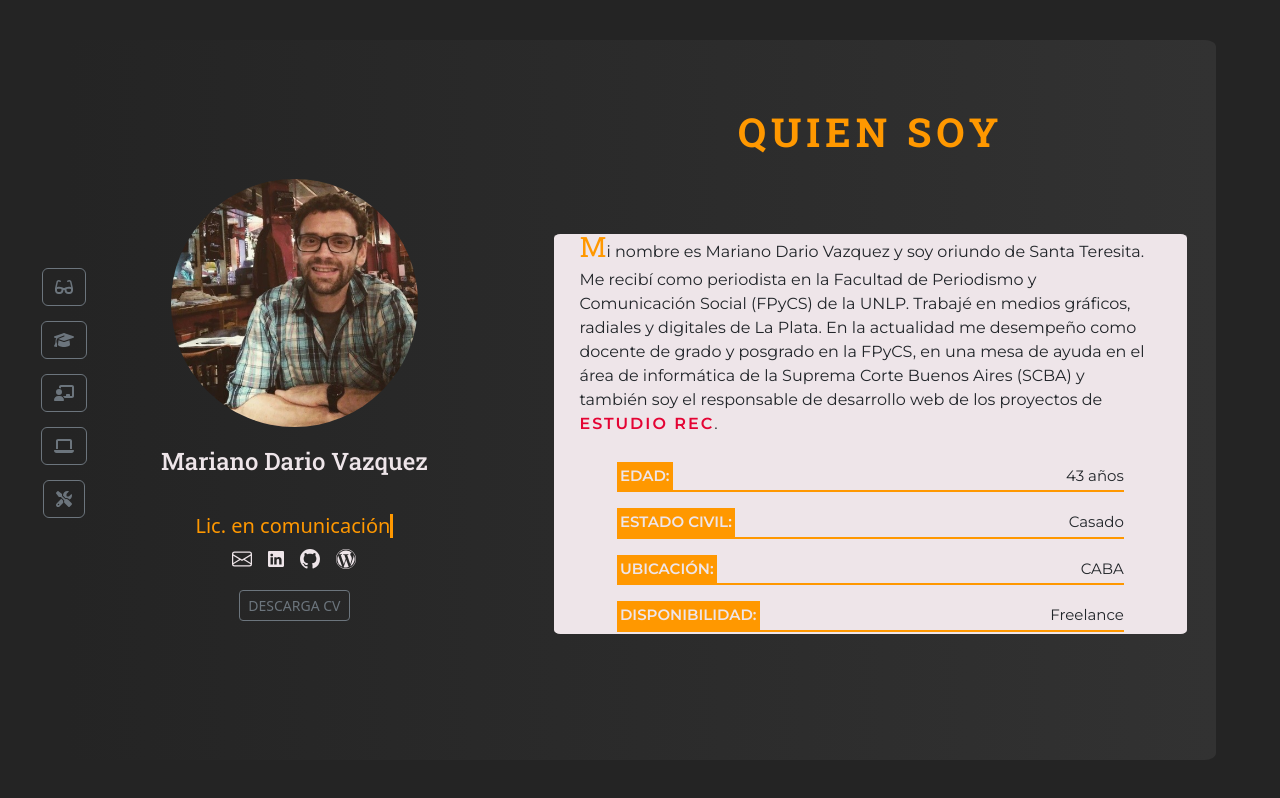
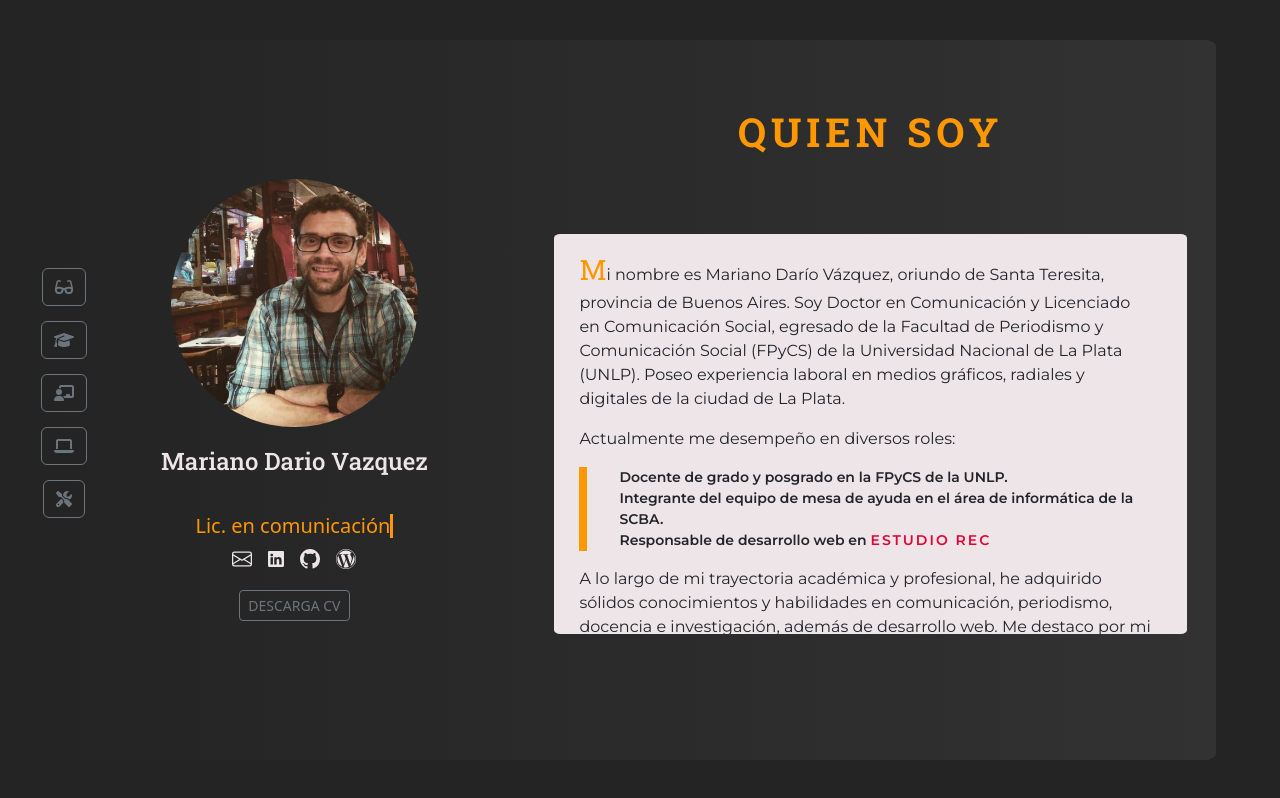
Before and after one commit to mareanovazquez/CurriculumVitae, a React (Vite) app: page / in a window 1280 px wide. Built offline with nearby package versions, Linux system fonts and the light colour scheme.

Commit message:
cambios en texto biografía y datos perfil

```diff
--- a/src/Components/AboutMe/AboutMe.jsx
+++ b/src/Components/AboutMe/AboutMe.jsx
@@ -9,10 +9,16 @@ export const AboutMe = () => {
 
                 <div className="contenidoSobreMi">
                     <div className=" biografia">
-                        <p className="textoBiografia"> Mi nombre es Mariano Dario Vazquez y soy oriundo de Santa Teresita.
-                            Me recibí como periodista en la Facultad de Periodismo y Comunicación Social (FPyCS) de
-                            la UNLP. Trabajé en medios gráficos, radiales y digitales de La Plata.
-                            En la actualidad me desempeño como docente de grado y posgrado en la FPyCS, en una mesa de ayuda en el área de informática de la Suprema Corte Buenos Aires (SCBA) y también soy el responsable de desarrollo web de los proyectos de <a href="https://estudiorec.com.ar" target="_blank">ESTUDIO REC</a>.</p>
+                        <p className="textoBiografia primerParrafo"> Mi nombre es Mariano Darío Vázquez, oriundo de Santa Teresita, provincia de Buenos Aires. Soy Doctor en Comunicación y Licenciado en Comunicación Social, egresado de la Facultad de Periodismo y Comunicación Social (FPyCS) de la Universidad Nacional de La Plata (UNLP).
+                            Poseo experiencia laboral en medios gráficos, radiales y digitales de la ciudad de La Plata.</p>
+                        <div className="textoBiografia segundoParrafo"> <p>Actualmente me desempeño en diversos roles:</p>
+                            <ul>
+                                <li>Docente de grado y posgrado en la FPyCS de la UNLP.</li>
+                                <li>Integrante del equipo de mesa de ayuda en el área de informática de la SCBA.</li>
+                                <li>Responsable de desarrollo web en <a href="https://estudiorec.com.ar" target="_blank">ESTUDIO REC</a> </li>
+                                </ul>
+                        </div>
+                        <p className="textoBiografia">A lo largo de mi trayectoria académica y profesional, he adquirido sólidos conocimientos y habilidades en comunicación, periodismo, docencia e investigación, además de desarrollo web. Me destaco por mi capacidad de trabajo en equipo, adaptabilidad y compromiso en los proyectos que asumo. </p>
                     </div>
                     <div className="datosPerfil">
                         <p> <span>EDAD:</span> 43 años </p>
--- a/src/estilos.css
+++ b/src/estilos.css
@@ -228,12 +228,25 @@ body {
     padding-right: 10px;
 }
 
-.biografia .textoBiografia::first-letter {
+.biografia .primerParrafo::first-letter {
     text-transform: uppercase;
     font-family: 'Roboto Slab', serif;
     font-style: 900;
     font-size: 28px;
     color: #ff9800;
+}
+
+.biografia .segundoParrafo ul {
+    border-left-width: 8px;
+    border-left-color: #ff9800;
+    border-left-style: solid;
+    padding-left: 1 rem;
+}
+
+.biografia .textoBiografia ul li {
+    list-style: none;
+    font-weight: 600;
+    font-size: 13px;
 }
 
 .biografia .textoBiografia a {
@@ -245,7 +258,7 @@ body {
 
 .datosPerfil {
     /*Dimensiones del contenedor*/
-    width: 70%;
+    width: 90%;
     margin: 0 auto;
     font-family: 'Montserrat', sans-serif;
     font-size: 15px;
@@ -773,7 +786,7 @@ body {
 
     .datosPerfil {
         /*Dimensiones del contenedor*/
-        width: 60%;
+        width: 75%;
         font-size: 16px;
     }
 
@@ -1031,9 +1044,13 @@ body {
         letter-spacing: 1px;
     }
 
+    .biografia .textoBiografia ul li {
+       font-size: 14px;
+    }
+
     .datosPerfil {
         /*Dimensiones del contenedor*/
-        width: 80%;
+        width:90%;
         font-size: 15px;
     }
 
@@ -1264,7 +1281,7 @@ body {
     }
 
     .contenidoSobreMi {
-        justify-content: center;
+        justify-content: flex-start;
         max-height: 400px;
     }
 
```
